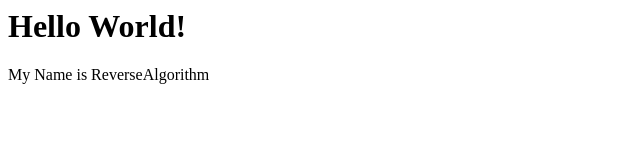
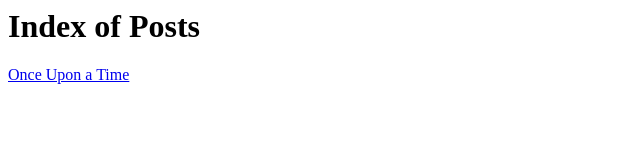
Before and after one commit to reversealgorithm/Blog, a plain HTML site: page index.html in a window 1280 px wide. Shown: the whole page, without its empty margins (0-640 px from the left). Drawn offline with Linux system fonts and the light colour scheme.

Commit message:
Update index.html

```diff
--- a/index.html
+++ b/index.html
@@ -3,8 +3,8 @@
 		<title>ReverseAlgorithm's Site</title>
 	</head>
 	<body>
-		<h1>Hello World!</h1>
-		<p>My Name is ReverseAlgorithm</p>
+		<h1>Index of Posts</h1>
+		 <a href="https://reversealgorithm.github.io/Blog/onde-upon-a-time.html">Once Upon a Time</a>
 	</body>
 
 
```
